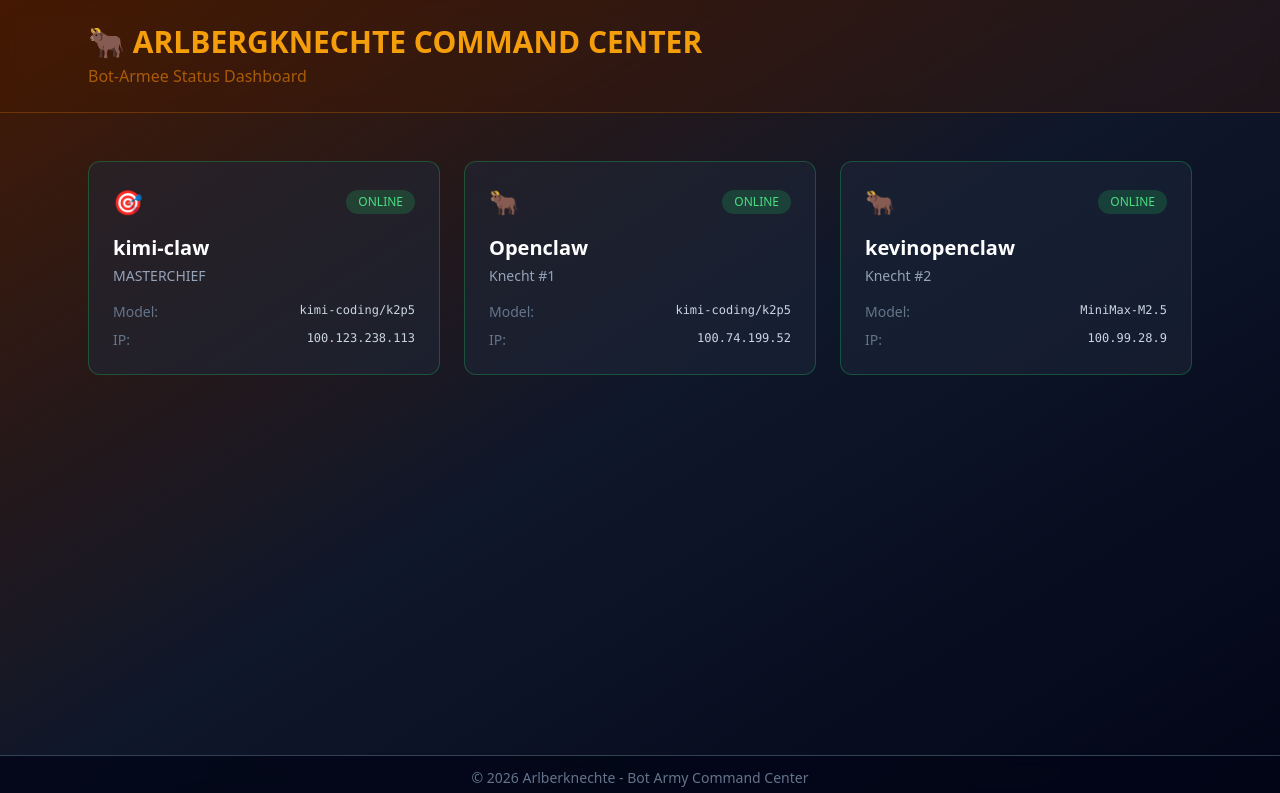
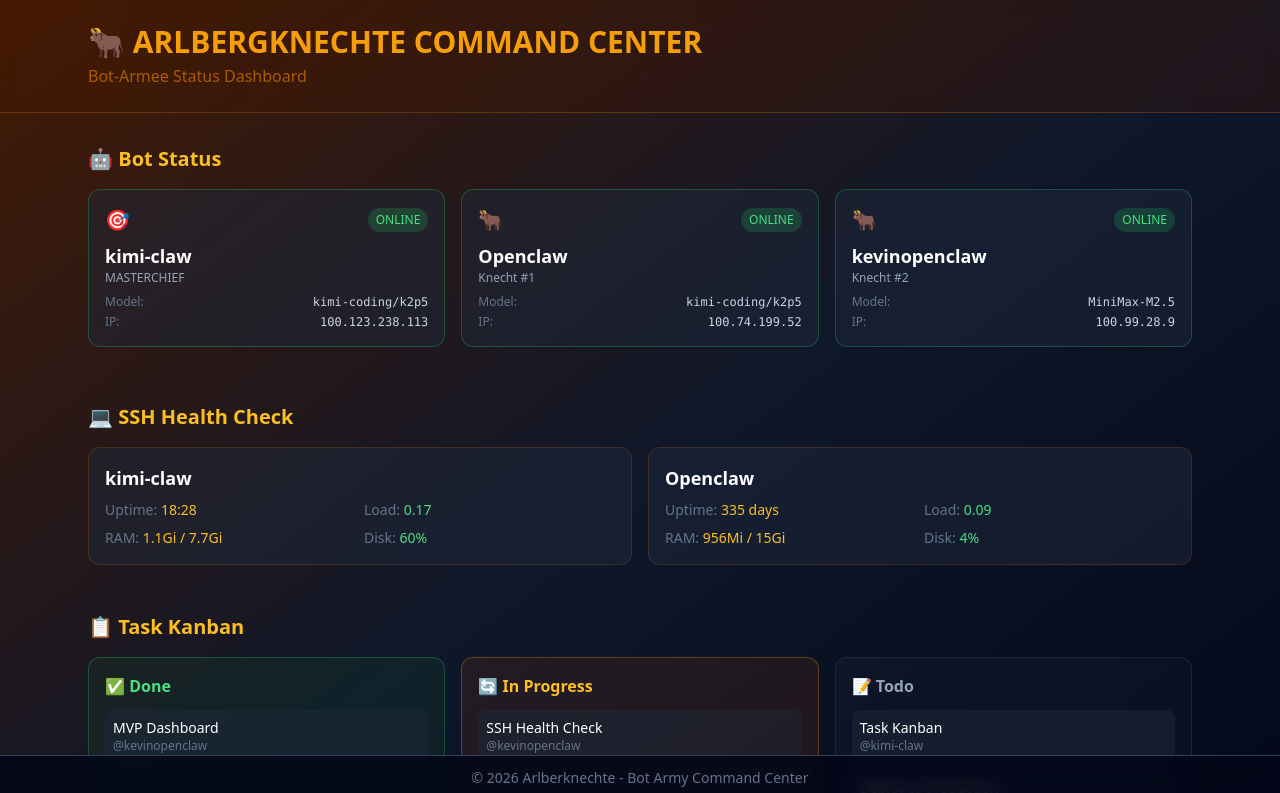
Before and after one commit to Darkatek7/arlberknechte-command, a Next.js app: page / in a window 1280 px wide. Shown: the top 793 px of the page. Built offline with nearby package versions, Linux system fonts and the light colour scheme.

Commit message:
Add: SSH Health Check + Task Kanban

```diff
--- /dev/null
+++ b/app/api/health/route.ts
@@ -0,0 +1,36 @@
+import { NextResponse } from 'next/server';
+
+export async function GET() {
+  // Mock data - in production, this would SSH to each bot
+  const health = {
+    bots: [
+      {
+        name: 'kimi-claw',
+        uptime: '18:28',
+        load: '0.17',
+        memory: '1.1Gi / 7.7Gi',
+        disk: '18G / 29G (60%)',
+        status: 'healthy'
+      },
+      {
+        name: 'Openclaw',
+        uptime: '335 days',
+        load: '0.09',
+        memory: '956Mi / 15Gi',
+        disk: '16G / 443G (4%)',
+        status: 'healthy'
+      },
+      {
+        name: 'kevinopenclaw',
+        uptime: 'unknown',
+        load: 'N/A',
+        memory: 'N/A',
+        disk: 'N/A',
+        status: 'unknown'
+      }
+    ],
+    timestamp: new Date().toISOString()
+  };
+
+  return NextResponse.json(health);
+}
--- /dev/null
+++ b/app/api/tasks/route.ts
@@ -0,0 +1,26 @@
+import { NextResponse } from 'next/server';
+
+// In-memory task store (in production, use a database)
+let tasks = [
+  { id: 1, title: 'MVP Dashboard', status: 'done', assignee: 'kevinopenclaw' },
+  { id: 2, title: 'SSH Health Check', status: 'in_progress', assignee: 'kevinopenclaw' },
+  { id: 3, title: 'Task Kanban', status: 'todo', assignee: 'kimi-claw' },
+  { id: 4, title: 'Deploy to Production', status: 'todo', assignee: 'unassigned' },
+  { id: 5, title: 'Add Tailscale SSH integration', status: 'todo', assignee: 'kevinopenclaw' },
+];
+
+export async function GET() {
+  return NextResponse.json({ tasks, timestamp: new Date().toISOString() });
+}
+
+export async function POST(request: Request) {
+  const body = await request.json();
+  const newTask = {
+    id: tasks.length + 1,
+    title: body.title,
+    status: 'todo',
+    assignee: body.assignee || 'unassigned'
+  };
+  tasks.push(newTask);
+  return NextResponse.json({ task: newTask });
+}
--- a/app/page.tsx
+++ b/app/page.tsx
@@ -1,12 +1,43 @@
+'use client';
+
+import { useState, useEffect } from 'react';
+
+type Bot = {
+  name: string;
+  status: string;
+  model: string;
+  ip: string;
+  role: string;
+};
+
+type Task = {
+  id: number;
+  title: string;
+  status: string;
+  assignee: string;
+};
+
 export default function Home() {
-  const bots = [
+  const [bots] = useState<Bot[]>([
     { name: 'kimi-claw', status: 'online', model: 'kimi-coding/k2p5', ip: '100.123.238.113', role: 'MASTERCHIEF' },
     { name: 'Openclaw', status: 'online', model: 'kimi-coding/k2p5', ip: '100.74.199.52', role: 'Knecht #1' },
     { name: 'kevinopenclaw', status: 'online', model: 'MiniMax-M2.5', ip: '100.99.28.9', role: 'Knecht #2' },
+  ]);
+
+  const [tasks, setTasks] = useState<Task[]>([
+    { id: 1, title: 'MVP Dashboard', status: 'done', assignee: 'kevinopenclaw' },
+    { id: 2, title: 'SSH Health Check', status: 'in_progress', assignee: 'kevinopenclaw' },
+    { id: 3, title: 'Task Kanban', status: 'todo', assignee: 'kimi-claw' },
+    { id: 4, title: 'Deploy to Production', status: 'todo', assignee: 'unassigned' },
+  ]);
+
+  const healthData = [
+    { name: 'kimi-claw', uptime: '18:28', load: '0.17', memory: '1.1Gi / 7.7Gi', disk: '60%' },
+    { name: 'Openclaw', uptime: '335 days', load: '0.09', memory: '956Mi / 15Gi', disk: '4%' },
   ];
 
   return (
-    <main className="min-h-screen bg-gradient-to-br from-amber-950 via-slate-900 to-slate-950">
+    <main className="min-h-screen bg-gradient-to-br from-amber-950 via-slate-900 to-slate-950 pb-24">
       {/* Header */}
       <header className="bg-amber-950/30 backdrop-blur border-b border-amber-600/30">
         <div className="max-w-6xl mx-auto px-6 py-6">
@@ -17,46 +48,96 @@ export default function Home() {
         </div>
       </header>
 
-      {/* Bot Cards */}
-      <div className="max-w-6xl mx-auto px-6 py-12">
-        <div className="grid grid-cols-1 md:grid-cols-3 gap-6">
+      {/* Bot Status */}
+      <div className="max-w-6xl mx-auto px-6 py-8">
+        <h2 className="text-xl font-bold text-amber-400 mb-4">🤖 Bot Status</h2>
+        <div className="grid grid-cols-1 md:grid-cols-3 gap-4">
           {bots.map((bot) => (
             <div
               key={bot.name}
-              className={`rounded-xl border p-6 ${
+              className={`rounded-xl border p-4 ${
                 bot.status === 'online'
                   ? 'bg-slate-800/50 border-green-500/30'
                   : 'bg-slate-800/50 border-red-500/30'
               }`}
             >
-              <div className="flex items-center justify-between mb-4">
-                <span className="text-2xl">
-                  {bot.role === 'MASTERCHIEF' ? '🎯' : '🐂'}
-                </span>
-                <span
-                  className={`px-3 py-1 rounded-full text-xs font-medium ${
-                    bot.status === 'online'
-                      ? 'bg-green-500/20 text-green-400'
-                      : 'bg-red-500/20 text-red-400'
-                  }`}
-                >
+              <div className="flex items-center justify-between mb-2">
+                <span className="text-xl">{bot.role === 'MASTERCHIEF' ? '🎯' : '🐂'}</span>
+                <span className={`px-2 py-1 rounded-full text-xs font-medium ${
+                  bot.status === 'online' ? 'bg-green-500/20 text-green-400' : 'bg-red-500/20 text-red-400'
+                }`}>
                   {bot.status.toUpperCase()}
                 </span>
               </div>
-              <h3 className="text-xl font-bold text-white">{bot.name}</h3>
-              <p className="text-slate-400 text-sm mt-1">{bot.role}</p>
-              <div className="mt-4 space-y-2 text-sm">
+              <h3 className="text-lg font-bold text-white">{bot.name}</h3>
+              <p className="text-slate-400 text-xs">{bot.role}</p>
+              <div className="mt-2 space-y-1 text-xs">
                 <div className="flex justify-between">
                   <span className="text-slate-500">Model:</span>
-                  <span className="text-slate-300 font-mono text-xs">{bot.model}</span>
+                  <span className="text-slate-300 font-mono">{bot.model}</span>
                 </div>
                 <div className="flex justify-between">
                   <span className="text-slate-500">IP:</span>
-                  <span className="text-slate-300 font-mono text-xs">{bot.ip}</span>
+                  <span className="text-slate-300 font-mono">{bot.ip}</span>
                 </div>
               </div>
             </div>
           ))}
+        </div>
+      </div>
+
+      {/* Health Stats */}
+      <div className="max-w-6xl mx-auto px-6 py-6">
+        <h2 className="text-xl font-bold text-amber-400 mb-4">💻 SSH Health Check</h2>
+        <div className="grid grid-cols-1 md:grid-cols-2 gap-4">
+          {healthData.map((h) => (
+            <div key={h.name} className="bg-slate-800/50 border border-amber-600/20 rounded-xl p-4">
+              <h3 className="text-lg font-bold text-white mb-2">{h.name}</h3>
+              <div className="grid grid-cols-2 gap-2 text-sm">
+                <div><span className="text-slate-500">Uptime:</span> <span className="text-amber-400">{h.uptime}</span></div>
+                <div><span className="text-slate-500">Load:</span> <span className="text-green-400">{h.load}</span></div>
+                <div><span className="text-slate-500">RAM:</span> <span className="text-amber-400">{h.memory}</span></div>
+                <div><span className="text-slate-500">Disk:</span> <span className="text-green-400">{h.disk}</span></div>
+              </div>
+            </div>
+          ))}
+        </div>
+      </div>
+
+      {/* Task Kanban */}
+      <div className="max-w-6xl mx-auto px-6 py-6">
+        <h2 className="text-xl font-bold text-amber-400 mb-4">📋 Task Kanban</h2>
+        <div className="grid grid-cols-3 gap-4">
+          {/* Done */}
+          <div className="bg-green-900/20 border border-green-500/30 rounded-xl p-4">
+            <h3 className="text-green-400 font-bold mb-3">✅ Done</h3>
+            {tasks.filter(t => t.status === 'done').map((t) => (
+              <div key={t.id} className="bg-slate-800/50 rounded-lg p-2 mb-2 text-sm">
+                <span className="text-white">{t.title}</span>
+                <div className="text-xs text-slate-500">@{t.assignee}</div>
+              </div>
+            ))}
+          </div>
+          {/* In Progress */}
+          <div className="bg-amber-900/20 border border-amber-500/30 rounded-xl p-4">
+            <h3 className="text-amber-400 font-bold mb-3">🔄 In Progress</h3>
+            {tasks.filter(t => t.status === 'in_progress').map((t) => (
+              <div key={t.id} className="bg-slate-800/50 rounded-lg p-2 mb-2 text-sm">
+                <span className="text-white">{t.title}</span>
+                <div className="text-xs text-slate-500">@{t.assignee}</div>
+              </div>
+            ))}
+          </div>
+          {/* Todo */}
+          <div className="bg-slate-800/20 border border-slate-600/30 rounded-xl p-4">
+            <h3 className="text-slate-400 font-bold mb-3">📝 Todo</h3>
+            {tasks.filter(t => t.status === 'todo').map((t) => (
+              <div key={t.id} className="bg-slate-800/50 rounded-lg p-2 mb-2 text-sm">
+                <span className="text-white">{t.title}</span>
+                <div className="text-xs text-slate-500">@{t.assignee}</div>
+              </div>
+            ))}
+          </div>
         </div>
       </div>
 
```
